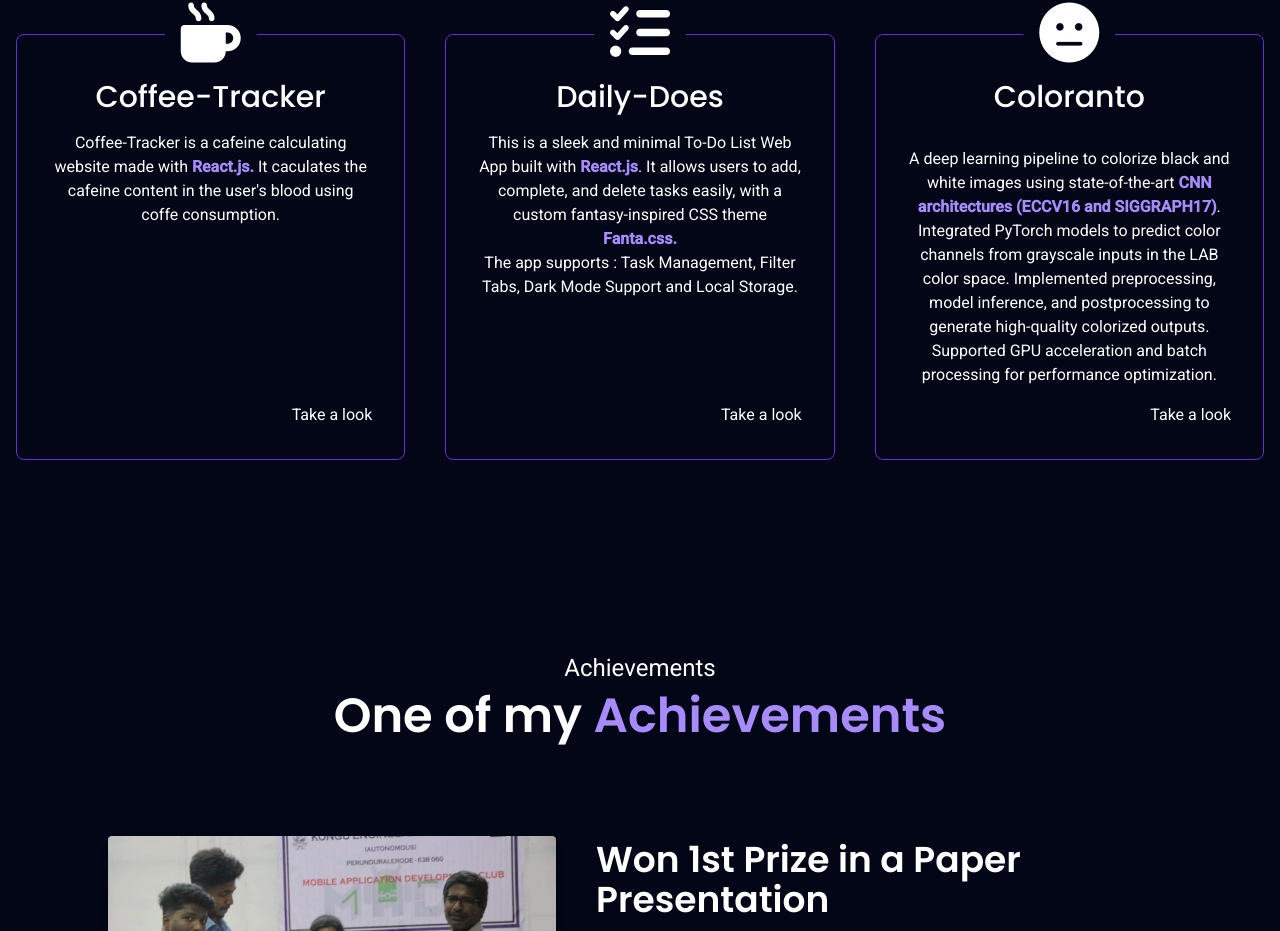
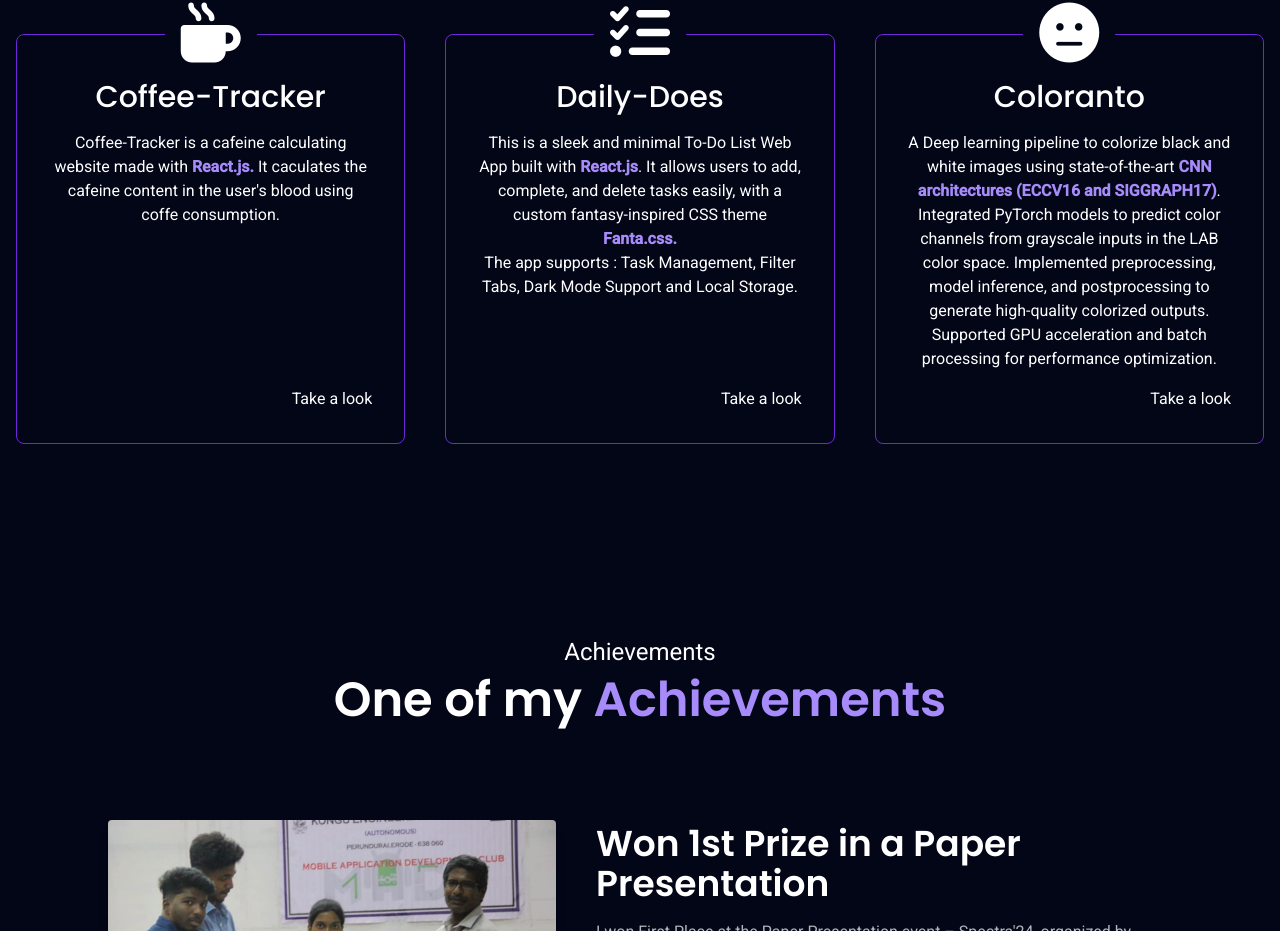
Before and after one commit to Nikesh-3103/PortFolio, a SvelteKit app: page / in a window 1280 px wide. Shown: the part 1039-1970 px from the top of the page. Built offline with nearby package versions, Linux system fonts and the light colour scheme.

Commit message:
update web

```diff
--- a/src/components/Main.svelte
+++ b/src/components/Main.svelte
@@ -118,8 +118,7 @@
                 </p>
             </Step>
             <Step step={{...steps[2], href: "https://github.com/Nikesh-3103/coloranto"}}>
-                <p>
-                    <p>A deep learning pipeline to colorize black and white images using state-of-the-art <strong
+                    <p>A Deep learning pipeline to colorize black and white images using state-of-the-art <strong
                             class="text-violet-400"
                             > CNN architectures (ECCV16 and SIGGRAPH17)</strong
                         >. Integrated PyTorch models to predict color channels from grayscale inputs in the LAB color space. Implemented preprocessing, model inference, and postprocessing to generate high-quality colorized outputs. Supported GPU acceleration and batch processing for performance optimization.
```
